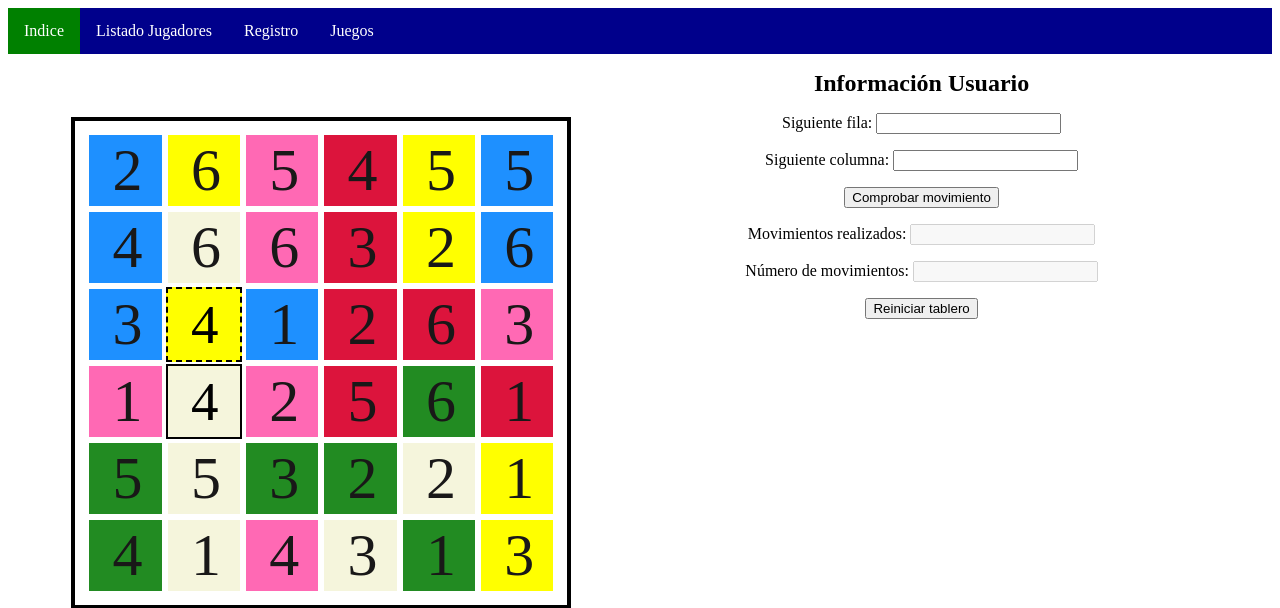
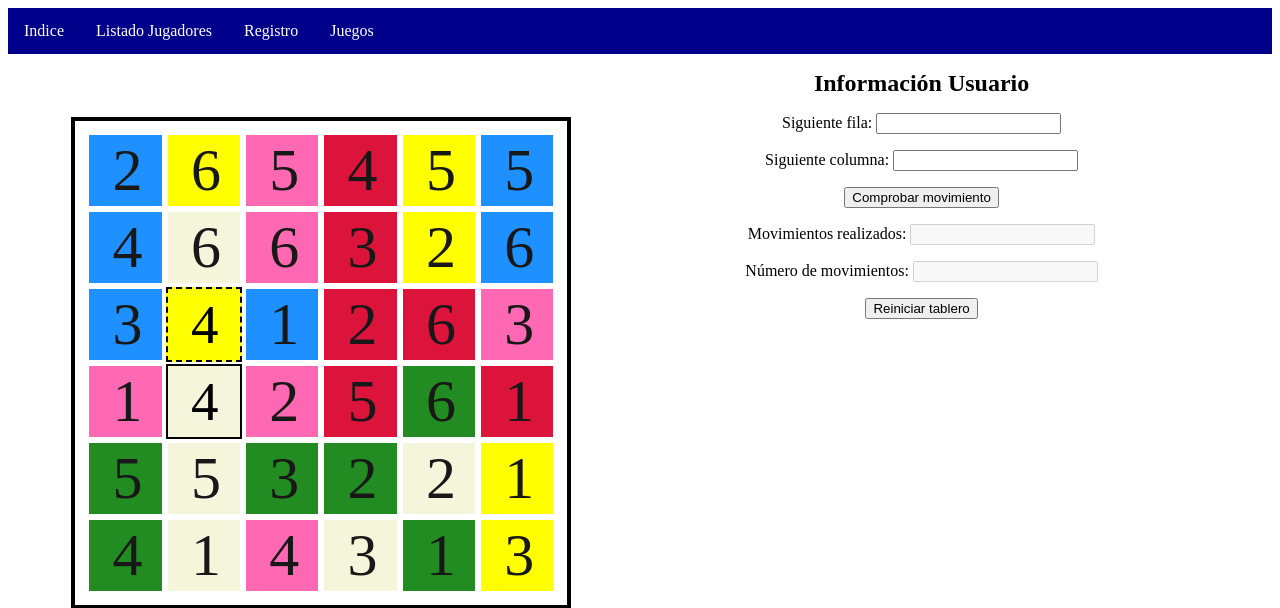
Before and after one commit to vicente98fg/Proyecto-09, a PHP site: page / in a window 1280 px wide, with the pointer over the restyled element. Shown: the top 608 px of the page. Run offline with PHP 8.4, Linux system fonts and the light colour scheme; data that the repository does not hold is empty.

Commit message:
Update proyecto9.css

```diff
--- a/Proyecto09 - Vicente Ferrandis/css/proyecto9.css
+++ b/Proyecto09 - Vicente Ferrandis/css/proyecto9.css
@@ -142,5 +142,5 @@ ul {
   }
 
   li a:hover {
-    background-color: green;
+    background-color: darkblue;
   }
```
